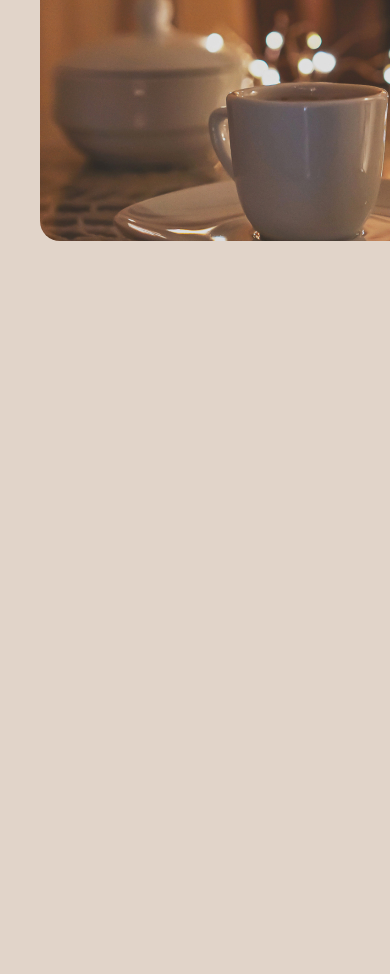
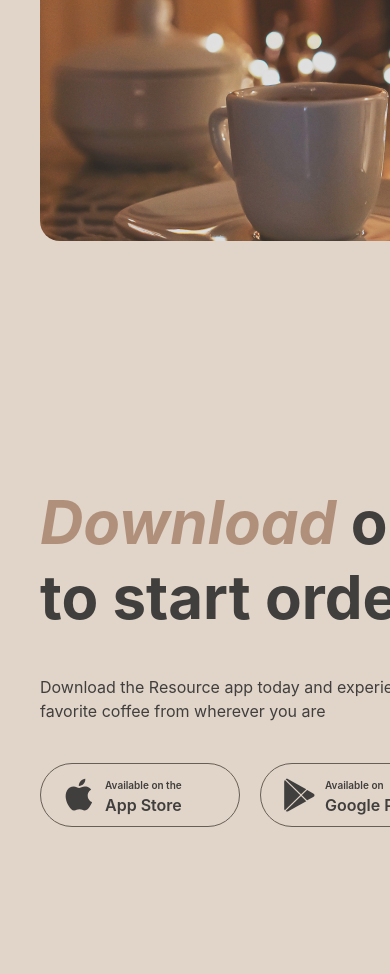
Before and after one commit to hannakulikowska/coffee-house, a website: page coffee-house/home.html in a window 390 px wide. Shown: the part 2902-3876 px from the top of the page. Before the commit the page ends 3183 px from the top, so only its background shows below. Drawn offline with Linux system fonts and the light colour scheme.

Commit message:
feat: add mobile-app section

```diff
--- a/coffee-house/home.html
+++ b/coffee-house/home.html
@@ -233,6 +233,109 @@
             </div>
           </div>
         </section>
+
+        <section class="mobile-app">
+          <div class="offer">
+            <h2 class="title">
+              <span>Download</span> our apps<br />
+              to start ordering
+            </h2>
+            <p>
+              Download the Resource app today and experience the comfort of
+              ordering your<br />
+              favorite coffee from wherever you are
+            </p>
+
+            <div class="offer__buttons">
+              <a
+                class="offer__button button--app-store"
+                href="https://www.apple.com/fr/app-store/"
+                target="_blank"
+                rel="noopener noreferrer"
+                type="button"
+              >
+                <svg
+                  width="36"
+                  height="36"
+                  viewBox="0 0 36 36"
+                  fill="none"
+                  xmlns="http://www.w3.org/2000/svg"
+                >
+                  <g id="icon">
+                    <g id="Icon">
+                      <g id="Vector">
+                        <path
+                          d="M26.7063 18.6307C26.6694 14.6324 30.0641 12.6872 30.2193 12.5966C28.2967 9.86366 25.3169 9.49026 24.2697 9.46048C21.767 9.20369 19.3393 10.9206 18.0644 10.9206C16.764 10.9206 14.8008 9.48529 12.6848 9.52747C9.96196 9.56841 7.41468 11.1055 6.01762 13.4923C3.13444 18.359 5.28474 25.5108 8.04705 29.4446C9.42884 31.3712 11.0435 33.5223 13.1569 33.4466C15.2245 33.3635 15.9968 32.1614 18.4919 32.1614C20.9641 32.1614 21.6893 33.4466 23.8447 33.3983C26.0637 33.3635 27.4608 31.463 28.7942 29.519C30.3911 27.3108 31.0323 25.1362 31.0578 25.0245C31.0056 25.0071 26.7483 23.4229 26.7063 18.6307Z"
+                          fill="#403F3D"
+                        />
+                        <path
+                          d="M22.6347 6.87268C23.7468 5.51675 24.5076 3.67205 24.2964 1.80005C22.6869 1.86952 20.674 2.88554 19.5149 4.21169C18.4893 5.38029 17.5732 7.29571 17.8099 9.097C19.6179 9.2285 21.4743 8.20752 22.6347 6.87268Z"
+                          fill="#403F3D"
+                        />
+                      </g>
+                    </g>
+                  </g>
+                </svg>
+
+                <div class="button__text">
+                  <span class="text--available">Available on the</span><br />
+                  <span class="text--platform">App Store</span>
+                </div>
+              </a>
+
+              <a
+                class="offer__button button--google-play"
+                href="https://play.google.com/store/games?device=phone&hl=en"
+                target="_blank"
+                rel="noopener noreferrer"
+              >
+                <svg
+                  width="36"
+                  height="36"
+                  viewBox="0 0 36 36"
+                  fill="none"
+                  xmlns="http://www.w3.org/2000/svg"
+                >
+                  <g id="icon">
+                    <g id="Icon">
+                      <path
+                        id="Vector"
+                        d="M3.7558 3.20309C3.39335 3.57302 3.18359 4.14896 3.18359 4.89483V31.4995C3.18359 32.2454 3.39335 32.8213 3.7558 33.1913L3.84525 33.2725L19.1359 18.3701V18.0182L3.84525 3.11587L3.7558 3.20309Z"
+                        fill="#403F3D"
+                      />
+                      <path
+                        id="Vector_2"
+                        d="M26.0776 23.34L20.9863 18.3701V18.0182L26.0837 13.0482L26.1979 13.1129L32.2345 16.4618C33.9573 17.4122 33.9573 18.9761 32.2345 19.9325L26.1979 23.2754L26.0776 23.34Z"
+                        fill="#403F3D"
+                      />
+                      <path
+                        id="Vector_3"
+                        d="M25.2733 24.2008L20.0617 19.1196L4.68164 34.1167C5.25384 34.7031 6.18695 34.7738 7.24807 34.1873L25.2733 24.2008Z"
+                        fill="#403F3D"
+                      />
+                      <path
+                        id="Vector_4"
+                        d="M25.2733 12.1876L7.24807 2.20103C6.18695 1.62058 5.25384 1.69125 4.68164 2.27772L20.0617 17.2688L25.2733 12.1876Z"
+                        fill="#403F3D"
+                      />
+                    </g>
+                  </g>
+                </svg>
+
+                <div class="button__text">
+                  <span class="text--available">Available on</span><br />
+                  <span class="text--platform">Google Play</span>
+                </div>
+              </a>
+            </div>
+          </div>
+
+          <img
+            class="mobiles"
+            src="assets/img/mobile-screens.png"
+            alt="mobiles"
+          />
+        </section>
       </main>
 
       <!-- Footer -->
--- a/coffee-house/package.json
+++ b/coffee-house/package.json
@@ -4,6 +4,7 @@
     "prettier": "3.0.3"
   },
   "dependencies": {
-    "eslint": "^8.53.0"
+    "eslint": "^8.53.0",
+    "normalize.css": "^8.0.1"
   }
 }
--- /dev/null
+++ b/coffee-house/scss/_mobile-app.scss
@@ -0,0 +1,81 @@
+.mobile-app {
+  display: flex;
+  width: 100%;
+  justify-content: center;
+  align-items: center;
+  gap: 100px;
+  flex: 1 0 0;
+
+  img {
+    width: 630px;
+    height: 630px;
+  }
+}
+
+.offer {
+  display: flex;
+  flex-direction: column;
+  align-items: flex-start;
+  gap: 40px;
+  flex: 1 0 0;
+
+  p {
+    align-self: stretch;
+    color: $text-dark;
+    @include inter(400);
+    @include font(16px, 150%);
+  }
+}
+
+.offer__buttons {
+  display: flex;
+  gap: 20px;
+}
+
+.offer__button {
+  display: flex;
+  width: 200px;
+  height: 64px;
+  padding: 0px 20px;
+  border-radius: 100px;
+  border: 1px solid $border-dark;
+  align-items: center;
+  gap: 8px;
+  text-decoration: none;
+  color: $text-dark;
+  transition: all 1s ease;
+
+  svg {
+    transition: all 1s ease;
+  }
+
+  &:hover {
+    background-color: $background-container;
+    border: 1px solid $background-container;
+  }
+
+  &:hover .button__text {
+    color: $text-light;
+  }
+}
+
+.button--app-store:hover svg path {
+  fill: $background-body;
+}
+
+.button--google-play:hover svg path {
+  fill: $background-body;
+}
+
+.button__text {
+  color: $text-dark;
+  @include inter(600);
+  text-align: left;
+
+  .text--available {
+    @include font(10px, 140%);
+  }
+  .text--platform {
+    @include font(16px, 150%);
+  }
+}
--- a/coffee-house/scss/style.scss
+++ b/coffee-house/scss/style.scss
@@ -57,4 +57,5 @@ main {
 @import "_enjoy.scss";
 @import "_slider.scss";
 @import "_about.scss";
+@import "_mobile-app.scss";
 @import "_footer.scss";
```
Also changed, not shown: coffee-house/css/style.css, coffee-house/css/style.min.css, 3 other files.
